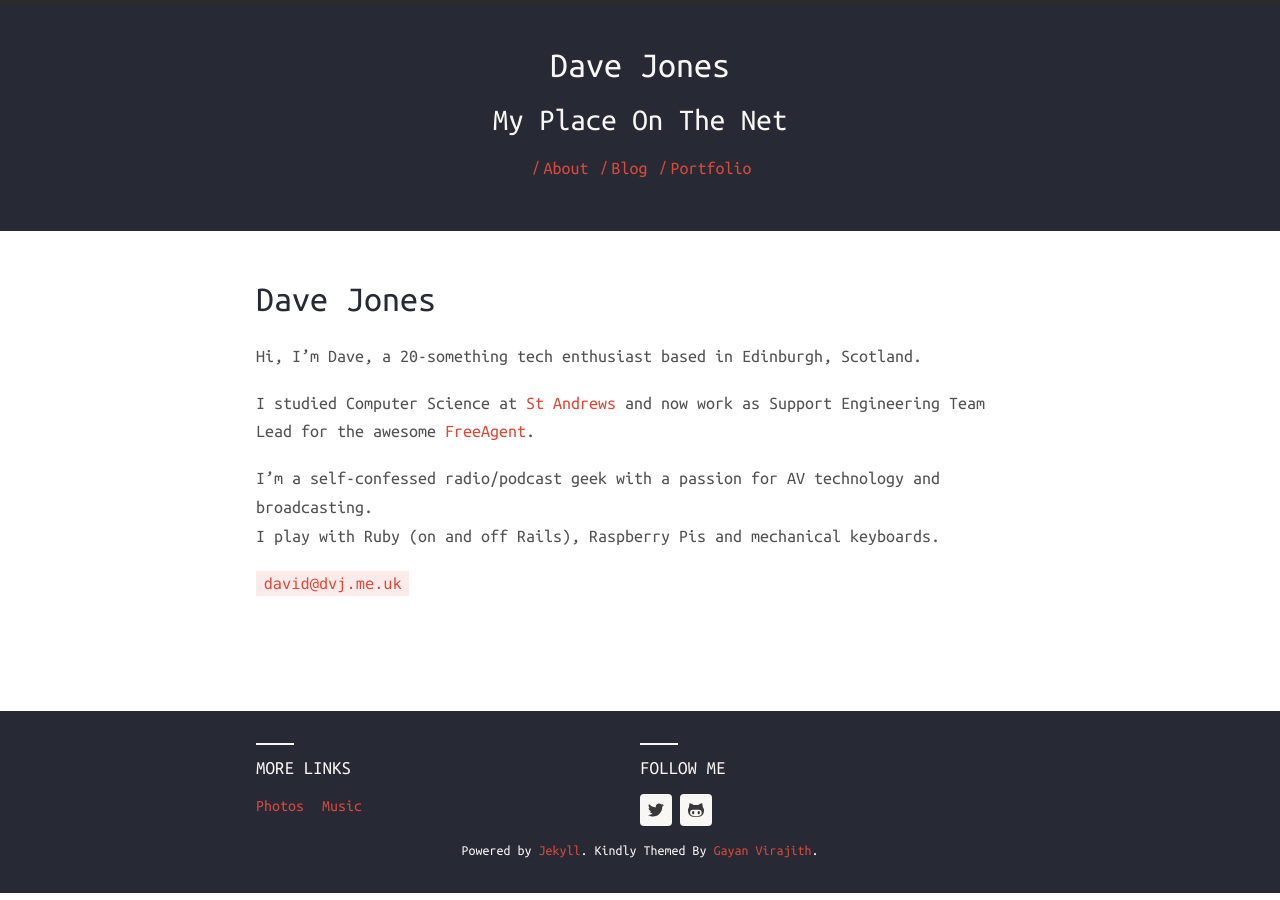
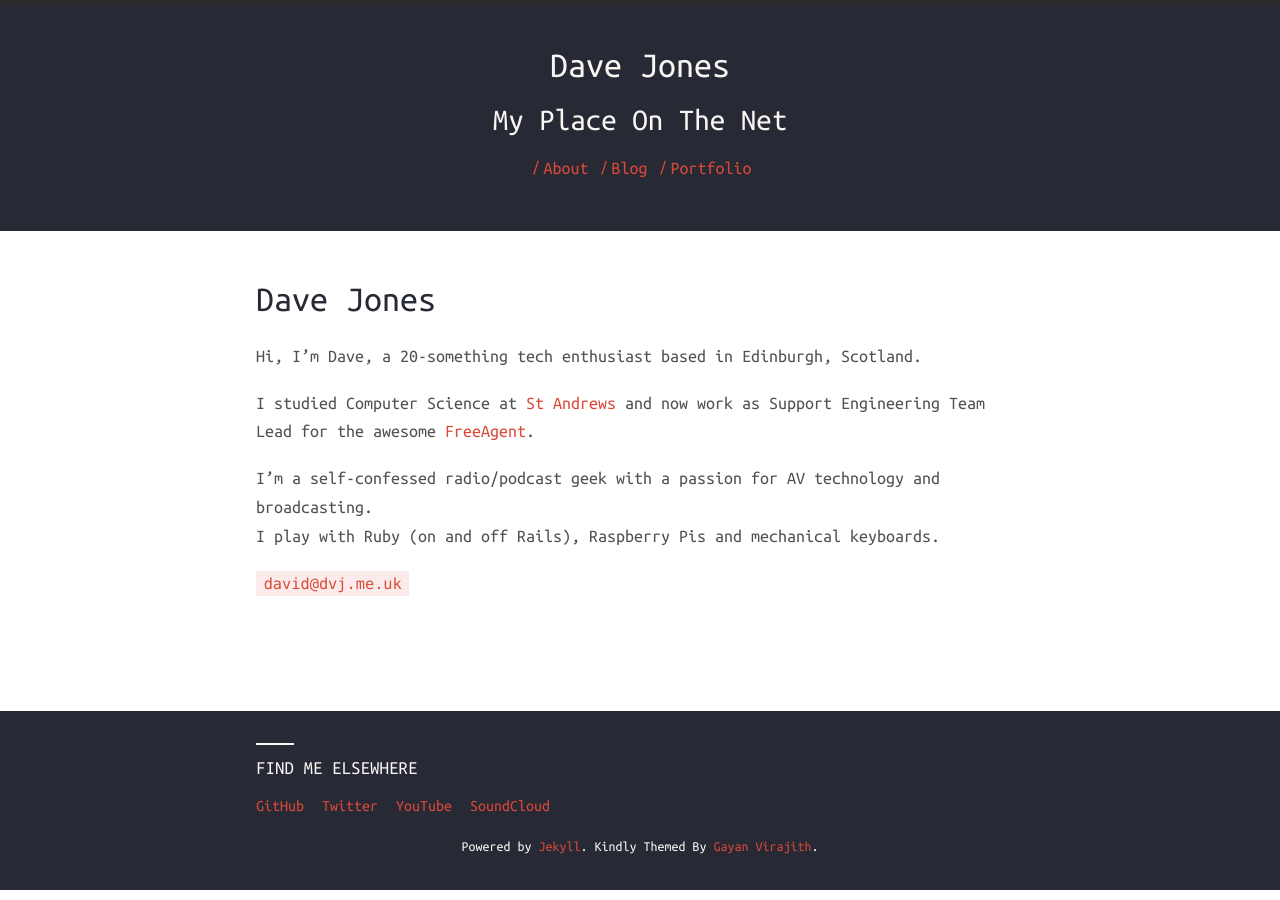
Before and after one commit to gayanvirajith/harmony, a Jekyll site: the page built from index.md, in a window 1280 px wide. Built offline with Jekyll 4.4.1, drawn with Linux system fonts in a browser that asks for light colours; nearby versions of some CDN libraries.

Commit message:
Update social links

```diff
--- a/_includes/footer-links.html
+++ b/_includes/footer-links.html
@@ -1,5 +1,7 @@
-<h6>More Links</h6>
+<h6>Find Me Elsewhere</h6>
 <ul class="menu">
-    <li><a href="http://www.flickr.com/davejonesonline" target="_blank">Photos</a></li>
-    <li><a href="https://soundcloud.com/dvjones89/tracks" target="_blank">Music</a></li>
+  <li><a href="https://www.github.com/dvjones89" target="_blank">GitHub</a></li>
+  <li><a href="https://www.twitter.com/dvjones89" target="_blank">Twitter</a></li>
+  <li><a href="https://www.youtube.com/channel/UC11-rvbPVUILDVpFNJO32yQ" target="_blank">YouTube</a></li>
+  <li><a href="https://soundcloud.com/dvjones89/tracks" target="_blank">SoundCloud</a></li>
 </ul>
--- a/_layouts/default.html
+++ b/_layouts/default.html
@@ -37,9 +37,6 @@
                 <div class="column one">
                     {% include footer-links.html %}
                 </div>
-                <div class="column two">
-                    {% include social.html %}
-                </div>
             </div>
             <p class="wc-container disclaimer">
                 {% include footer.html %}
```
Also changed, not shown: _includes/social.html (line endings or trailing spaces).
